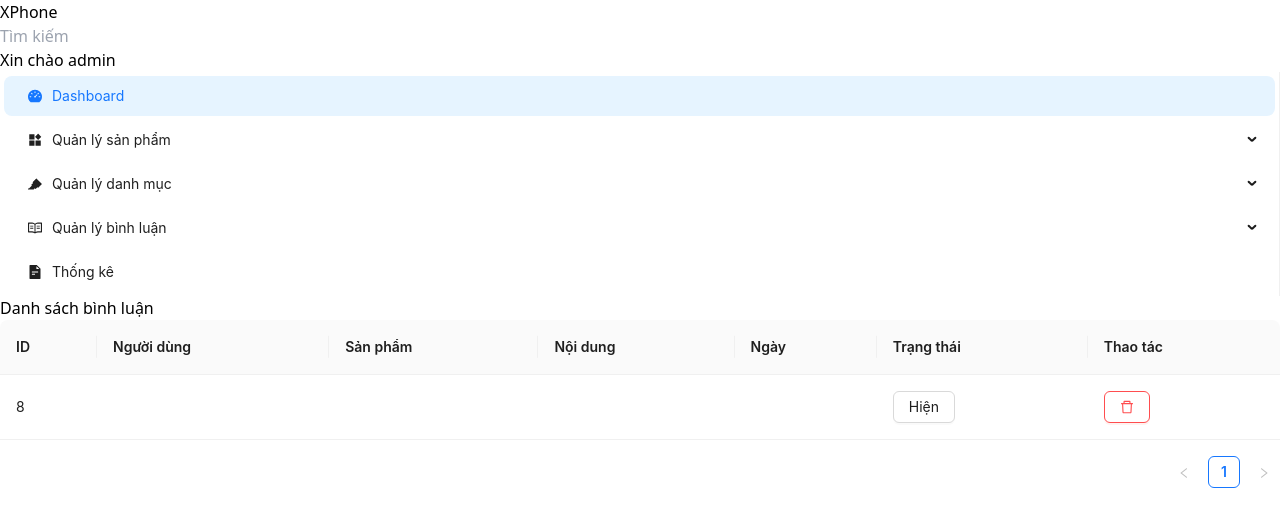
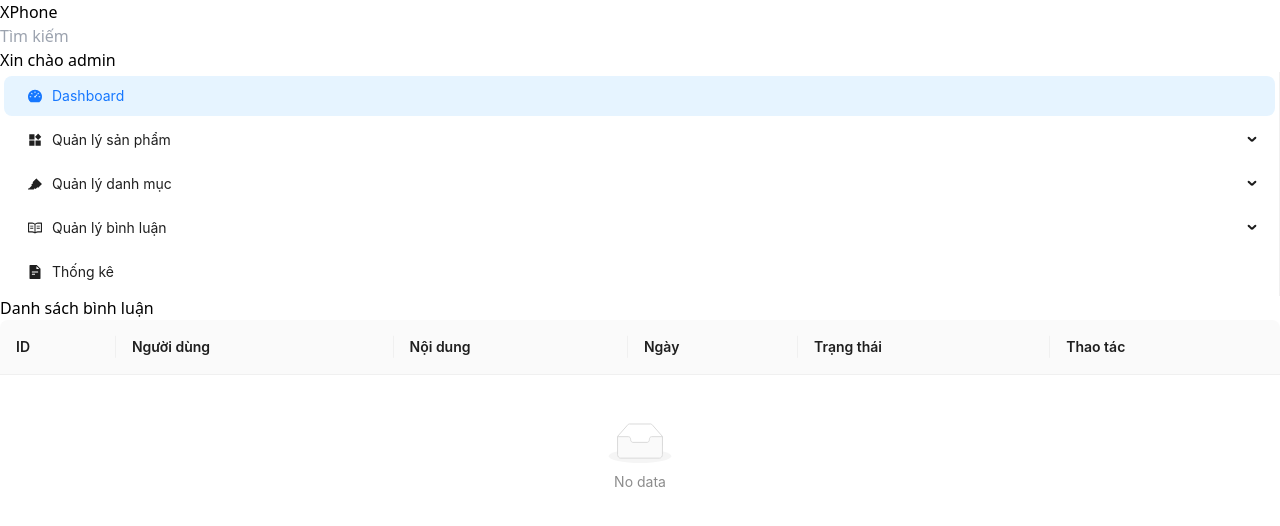
Before and after one commit to Hiu-fen/DATN-XPHONE, a React (Vite) app: page /admin/comment/list in a window 1280 px wide. Shown: the top 526 px of the page. Built offline with nearby package versions, Linux system fonts and the light colour scheme; data requests are answered from the project's data file.

Commit message:
Update binhf luận

```diff
--- a/db.json
+++ b/db.json
@@ -63,12 +63,7 @@
     }
   ],
   "variants": [],
-  "comments": [
-    {
-      "status": true,
-      "id": 8
-    }
-  ],
+  "comments": [],
   "carts": [],
   "orders": [],
   "users": [
--- a/src/components/admin/CommentList.tsx
+++ b/src/components/admin/CommentList.tsx
@@ -21,16 +21,18 @@ const CommentAdmin = () => {
   // Hàm để thay đổi trạng thái bình luận (Ẩn/Hiện)
   const toggleStatus = async (id: number, currentStatus: boolean) => {
     const newStatus = !currentStatus;
-    await axios.put(`http://localhost:4000/comments/${id}`, { status: newStatus });
-    setComments(comments.map(comment => comment.id === id ? { ...comment, status: newStatus } : comment));
+    await axios.patch(`http://localhost:4000/comments/${id}`, { status: newStatus });
+    setComments(comments.map(comment =>
+      comment.id === id ? { ...comment, status: newStatus } : comment
+    ));
   };
   const mutation = useMutation({
     mutationFn: async (id: string) => await axios.delete(`http://localhost:4000/comments/${id}`),
-    onSuccess: () => {
-      message.success("Xóa thành công");
-     window.location.reload()
+    onSuccess: (_data, variables) => {
+      setComments(prev => prev.filter(c => c.id !== Number(variables)));
     }
-  });
+});
+
   const onDelete = (id: string) => {
 
     mutation.mutate(id);
@@ -40,9 +42,8 @@ const CommentAdmin = () => {
   // Định nghĩa các cột trong bảng
   const columns = [
     { title: 'ID', dataIndex: 'id' },
-    { title: 'Người dùng', dataIndex: 'user' },
-    { title: 'Sản phẩm', dataIndex: 'product' },
-    { title: 'Nội dung', dataIndex: 'content' },
+    { title: 'Người dùng', dataIndex: 'user' },       // đúng tên đã dùng khi submit
+    { title: 'Nội dung', dataIndex: 'content' },      // đúng tên đã dùng
     { title: 'Ngày', dataIndex: 'date' },
     {
       title: 'Trạng thái',
@@ -89,6 +90,6 @@ function nav(arg0: string): void {
     throw new Error('Function not implemented.');
 }
 
-function onDelete(id: string): void {
-    throw new Error('Function not implemented.');
-}
+// function onDelete(id: string): void {
+//     throw new Error('Function not implemented.');
+// }
--- a/src/components/client/Login.tsx
+++ b/src/components/client/Login.tsx
@@ -34,7 +34,6 @@ const Login = () => {
       }
 
     })
-
     const onSubmit = (data:User) => {
       mutation.mutate(data)
     }
@@ -42,7 +41,6 @@ const Login = () => {
       <div className="min-h-screen bg-gray-50 pt-32 px-4">
         <div className="max-w-md mx-auto p-8 bg-white border rounded-lg shadow-md">
           <h2 className="text-3xl font-bold mb-6 text-gray-800 text-center">Đăng nhập</h2>
-
           <form onSubmit={handleSubmit(onSubmit)} className="space-y-6">
             {/* Email */}
             <div>
```
Also changed, not shown: json-sv-ext.js (line endings or trailing spaces).
